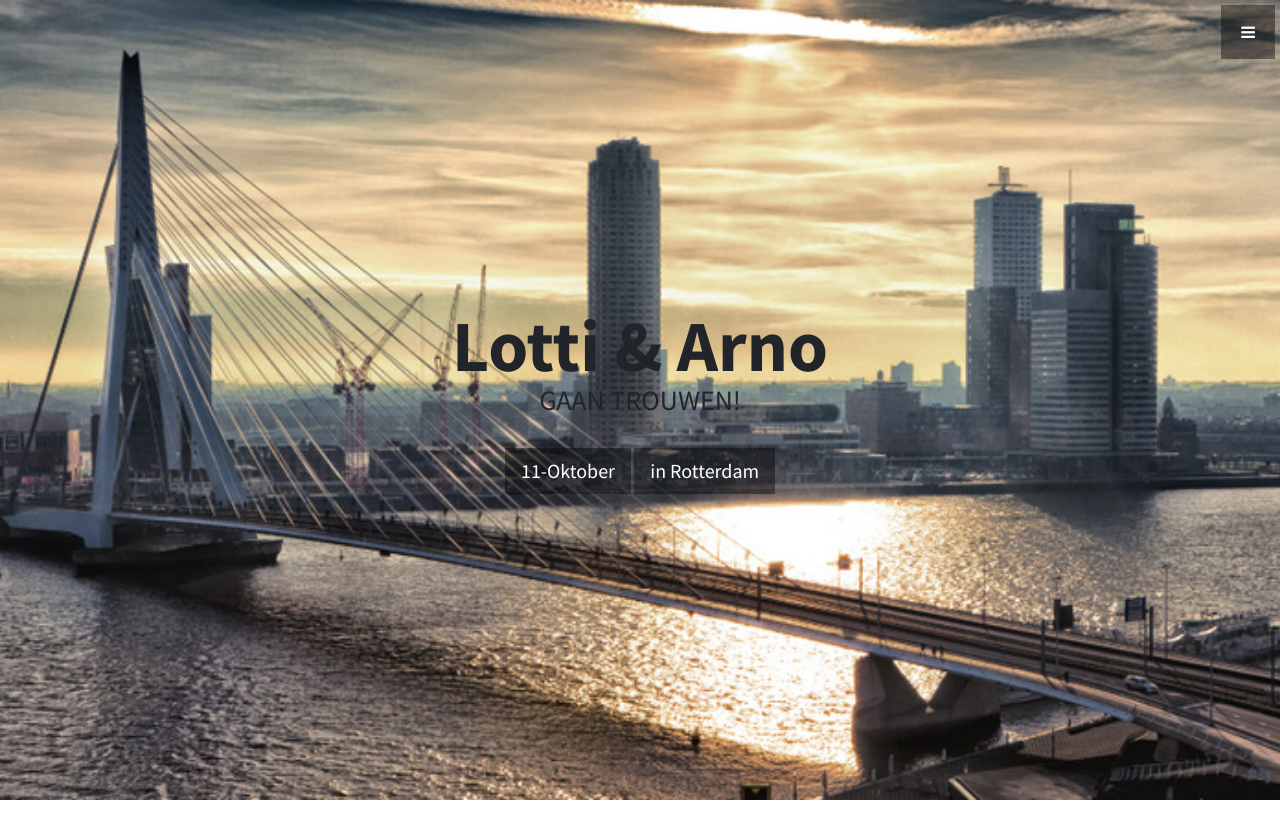
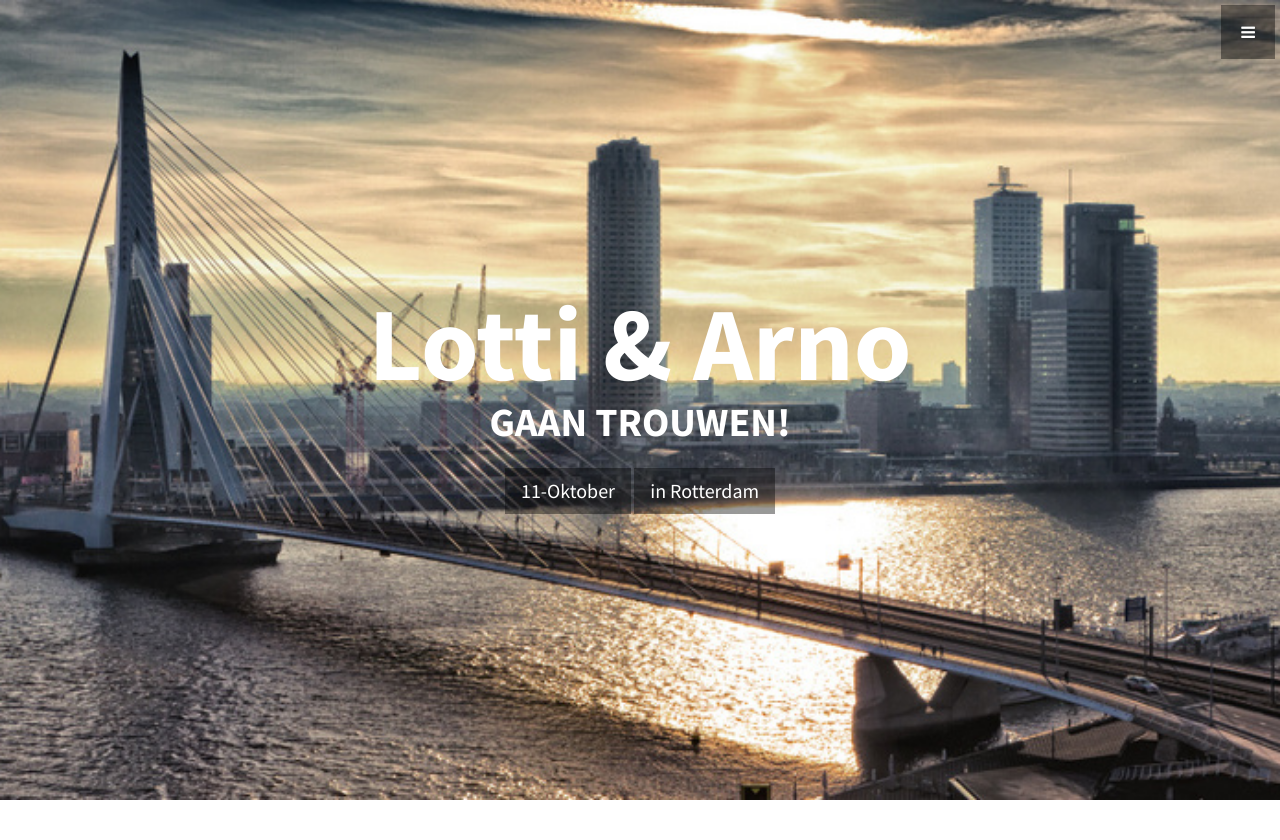
Before and after one commit to arnoberg/project_bruiloft_bootstrap, a PHP site: page / in a window 1280 px wide. Shown: the top 840 px of the page. Run offline with PHP 8.4, Linux system fonts and the light colour scheme.

Commit message:
optimizations

```diff
--- a/index.js
+++ b/index.js
@@ -10,5 +10,6 @@ app.use(express.static(path.join(__dirname, 'public'),{
   extensions: ['html']}
 ));
 
+
 app.listen(port);
 ///END
--- a/public/css/stylish-portfolio.css
+++ b/public/css/stylish-portfolio.css
@@ -24,10 +24,20 @@ body {
 }
 
 .text-vertical-center h1 {
-    font-size: 4.5em;
+    font-size: 6.5em;
     font-weight: 700;
     margin: 0;
     padding: 0;
+    color: white;
+}
+
+/*added this for h3 info*/
+.text-vertical-center h3 {
+    font-size: 2.5em;
+    font-weight: 700;
+    margin: 0;
+    padding: 0;
+    color: white;
 }
 
 
--- a/public/index.html
+++ b/public/index.html
@@ -208,7 +208,7 @@
     <aside class="call-to-action bg-primary text-white">
       <div class="container text-center">
         <h3>We vernemen graag of je erbij bent!</h3>
-        <a href="rsvp_form" class="btn btn-lg btn-light">RSVP!</a>
+        <a href="https://www.google.nl/forms" class="btn btn-lg btn-light">RSVP!</a>
         <!-- <a href="#" class="btn btn-lg btn-dark">Look at Me!</a> -->
       </div>
     </aside>
```
Also changed, not shown: 1 other file.
